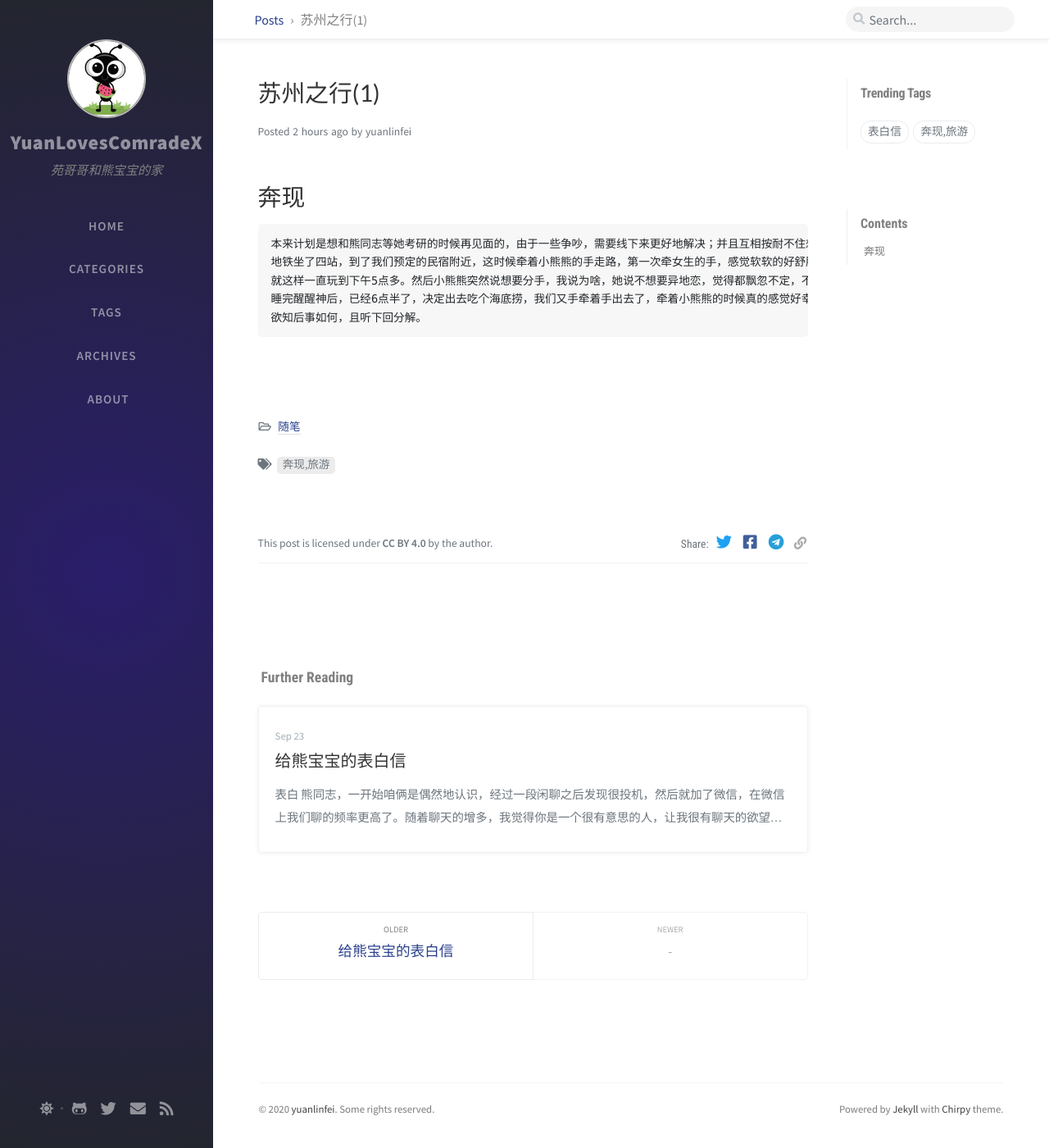
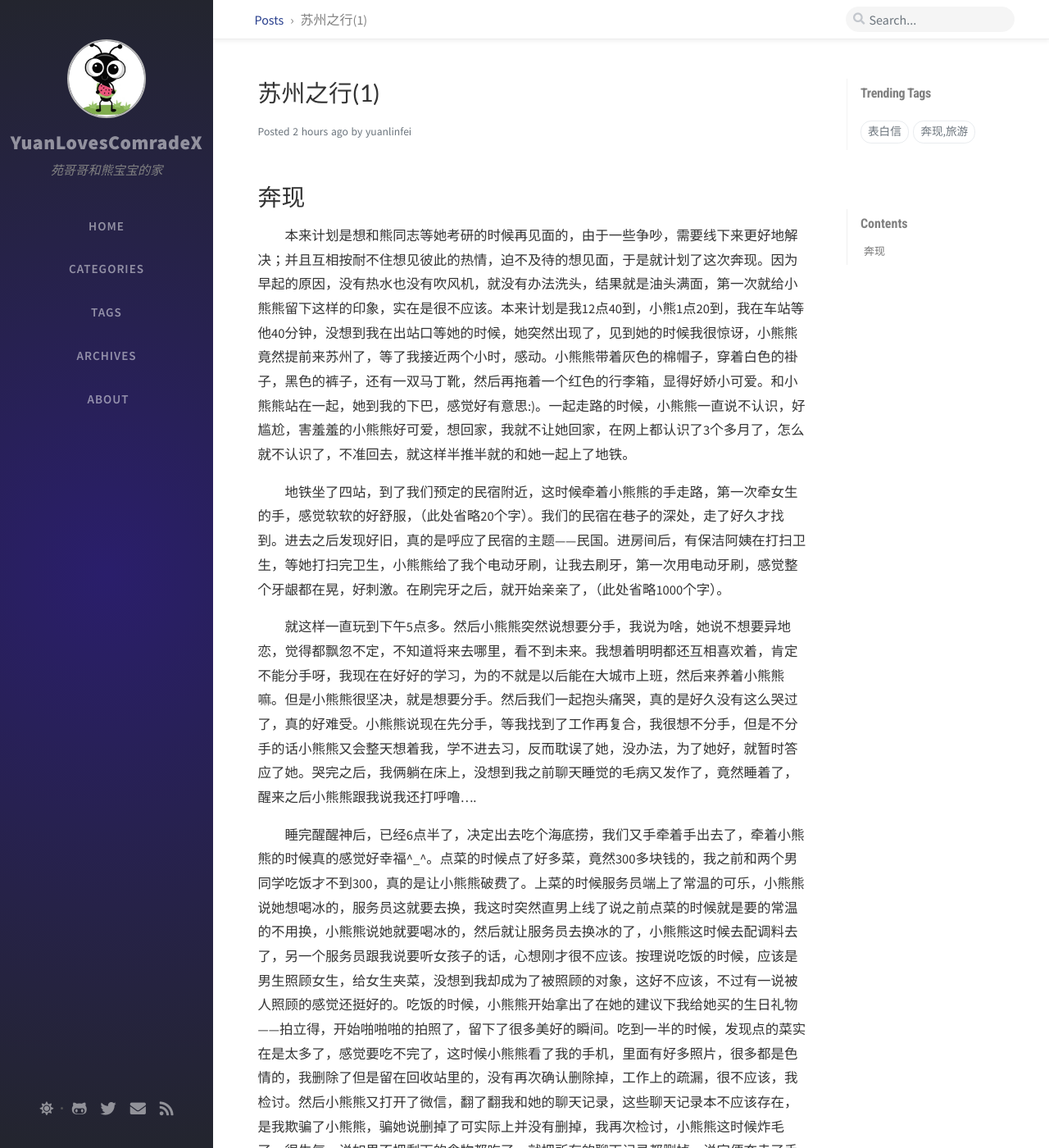
Before and after one commit to comradeXiong/comradeX.github.io, a Jekyll site: the page built from _posts/2020-11-17-苏州之行(1).md, in a window 1280 px wide and 1400 px high. Shown: the whole window at 82% size. Built offline with Jekyll 4.4.1, drawn with Linux system fonts in a browser that asks for light colours; nearby versions of some CDN libraries; comment, search, counter and statistics services are not loaded; part of the change alters nothing that is shown; some of the changed text lies outside the part shown.

Commit message:
Update 2020-11-17-苏州之行(1).md

```diff
--- a/_posts/2020-11-17-苏州之行(1).md
+++ b/_posts/2020-11-17-苏州之行(1).md
@@ -14,8 +14,12 @@ categories: 随笔
 
 # 奔现
 
-    本来计划是想和熊同志等她考研的时候再见面的，由于一些争吵，需要线下来更好地解决；并且互相按耐不住想见彼此的热情，迫不及待的想见面，于是就计划了这次奔现。因为早起的原因，没有热水也没有吹风机，就没有办法洗头，结果就是油头满面，第一次就给小熊熊留下这样的印象，实在是很不应该。本来计划是我12点40到，小熊1点20到，我在车站等他40分钟，没想到我在出站口等她的时候，她突然出现了，见到她的时候我很惊讶，小熊熊竟然提前来苏州了，等了我接近两个小时，感动。小熊熊带着灰色的棉帽子，穿着白色的褂子，黑色的裤子，还有一双马丁靴，然后再拖着一个红色的行李箱，显得好娇小可爱。和小熊熊站在一起，她到我的下巴，感觉好有意思:)。一起走路的时候，小熊熊一直说不认识，好尴尬，害羞羞的小熊熊好可爱，想回家，我就不让她回家，在网上都认识了3个多月了，怎么就不认识了，不准回去，就这样半推半就的和她一起上了地铁。
-    地铁坐了四站，到了我们预定的民宿附近，这时候牵着小熊熊的手走路，第一次牵女生的手，感觉软软的好舒服，（此处省略20个字）。我们的民宿在巷子的深处，走了好久才找到。进去之后发现好旧，真的是呼应了民宿的主题——民国。进房间后，有保洁阿姨在打扫卫生，等她打扫完卫生，小熊熊给了我个电动牙刷，让我去刷牙，第一次用电动牙刷，感觉整个牙龈都在晃，好刺激。在刷完牙之后，就开始亲亲了，（此处省略1000个字）。
-    就这样一直玩到下午5点多。然后小熊熊突然说想要分手，我说为啥，她说不想要异地恋，觉得都飘忽不定，不知道将来去哪里，看不到未来。我想着明明都还互相喜欢着，肯定不能分手呀，我现在在好好的学习，为的不就是以后能在大城市上班，然后来养着小熊熊嘛。但是小熊熊很坚决，就是想要分手。然后我们一起抱头痛哭，真的是好久没有这么哭过了，真的好难受。小熊熊说现在先分手，等我找到了工作再复合，我很想不分手，但是不分手的话小熊熊又会整天想着我，学不进去习，反而耽误了她，没办法，为了她好，就暂时答应了她。哭完之后，我俩躺在床上，没想到我之前聊天睡觉的毛病又发作了，竟然睡着了，醒来之后小熊熊跟我说我还打呼噜.....
-    睡完醒醒神后，已经6点半了，决定出去吃个海底捞，我们又手牵着手出去了，牵着小熊熊的时候真的感觉好幸福^_^。点菜的时候点了好多菜，竟然300多块钱的，我之前和两个男同学吃饭才不到300，真的是让小熊熊破费了。上菜的时候服务员端上了常温的可乐，小熊熊说她想喝冰的，服务员这就要去换，我这时突然直男上线了说之前点菜的时候就是要的常温的不用换，小熊熊说她就要喝冰的，然后就让服务员去换冰的了，小熊熊这时候去配调料去了，另一个服务员跟我说要听女孩子的话，心想刚才很不应该。按理说吃饭的时候，应该是男生照顾女生，给女生夹菜，没想到我却成为了被照顾的对象，这好不应该，不过有一说被人照顾的感觉还挺好的。吃饭的时候，小熊熊开始拿出了在她的建议下我给她买的生日礼物——拍立得，开始啪啪啪的拍照了，留下了很多美好的瞬间。吃到一半的时候，发现点的菜实在是太多了，感觉要吃不完了，这时候小熊熊看了我的手机，里面有好多照片，很多都是色情的，我删除了但是留在回收站里的，没有再次确认删除掉，工作上的疏漏，很不应该，我检讨。然后小熊熊又打开了微信，翻了翻我和她的聊天记录，这些聊天记录本不应该存在，是我欺骗了小熊熊，骗她说删掉了可实际上并没有删掉，我再次检讨，小熊熊这时候炸毛了，很生气，说如果不把剩下的食物都吃了，就把所有的聊天记录都删掉，说完便夺走了手机。我非常不想删掉这些聊天记录，毕竟是我们的曾经，从刚开始认识到在一起，还有争争吵吵，都是美好的回忆。没办法了，我只能是硬着头皮去吃这些，后面吃的实在是吃不了了，从来没有感觉食物是这么的难以下咽。不过小熊熊还是大人有大量，觉得我实在是吃不了了，也没有让我吃，小熊熊真好，爱小熊熊，mua~。
-    欲知后事如何，且听下回分解。
+&emsp;&emsp;本来计划是想和熊同志等她考研的时候再见面的，由于一些争吵，需要线下来更好地解决；并且互相按耐不住想见彼此的热情，迫不及待的想见面，于是就计划了这次奔现。因为早起的原因，没有热水也没有吹风机，就没有办法洗头，结果就是油头满面，第一次就给小熊熊留下这样的印象，实在是很不应该。本来计划是我12点40到，小熊1点20到，我在车站等他40分钟，没想到我在出站口等她的时候，她突然出现了，见到她的时候我很惊讶，小熊熊竟然提前来苏州了，等了我接近两个小时，感动。小熊熊带着灰色的棉帽子，穿着白色的褂子，黑色的裤子，还有一双马丁靴，然后再拖着一个红色的行李箱，显得好娇小可爱。和小熊熊站在一起，她到我的下巴，感觉好有意思:)。一起走路的时候，小熊熊一直说不认识，好尴尬，害羞羞的小熊熊好可爱，想回家，我就不让她回家，在网上都认识了3个多月了，怎么就不认识了，不准回去，就这样半推半就的和她一起上了地铁。
+
+&emsp;&emsp;地铁坐了四站，到了我们预定的民宿附近，这时候牵着小熊熊的手走路，第一次牵女生的手，感觉软软的好舒服，（此处省略20个字）。我们的民宿在巷子的深处，走了好久才找到。进去之后发现好旧，真的是呼应了民宿的主题——民国。进房间后，有保洁阿姨在打扫卫生，等她打扫完卫生，小熊熊给了我个电动牙刷，让我去刷牙，第一次用电动牙刷，感觉整个牙龈都在晃，好刺激。在刷完牙之后，就开始亲亲了，（此处省略1000个字）。
+
+&emsp;&emsp;就这样一直玩到下午5点多。然后小熊熊突然说想要分手，我说为啥，她说不想要异地恋，觉得都飘忽不定，不知道将来去哪里，看不到未来。我想着明明都还互相喜欢着，肯定不能分手呀，我现在在好好的学习，为的不就是以后能在大城市上班，然后来养着小熊熊嘛。但是小熊熊很坚决，就是想要分手。然后我们一起抱头痛哭，真的是好久没有这么哭过了，真的好难受。小熊熊说现在先分手，等我找到了工作再复合，我很想不分手，但是不分手的话小熊熊又会整天想着我，学不进去习，反而耽误了她，没办法，为了她好，就暂时答应了她。哭完之后，我俩躺在床上，没想到我之前聊天睡觉的毛病又发作了，竟然睡着了，醒来之后小熊熊跟我说我还打呼噜....
+
+&emsp;&emsp;睡完醒醒神后，已经6点半了，决定出去吃个海底捞，我们又手牵着手出去了，牵着小熊熊的时候真的感觉好幸福^_^。点菜的时候点了好多菜，竟然300多块钱的，我之前和两个男同学吃饭才不到300，真的是让小熊熊破费了。上菜的时候服务员端上了常温的可乐，小熊熊说她想喝冰的，服务员这就要去换，我这时突然直男上线了说之前点菜的时候就是要的常温的不用换，小熊熊说她就要喝冰的，然后就让服务员去换冰的了，小熊熊这时候去配调料去了，另一个服务员跟我说要听女孩子的话，心想刚才很不应该。按理说吃饭的时候，应该是男生照顾女生，给女生夹菜，没想到我却成为了被照顾的对象，这好不应该，不过有一说被人照顾的感觉还挺好的。吃饭的时候，小熊熊开始拿出了在她的建议下我给她买的生日礼物——拍立得，开始啪啪啪的拍照了，留下了很多美好的瞬间。吃到一半的时候，发现点的菜实在是太多了，感觉要吃不完了，这时候小熊熊看了我的手机，里面有好多照片，很多都是色情的，我删除了但是留在回收站里的，没有再次确认删除掉，工作上的疏漏，很不应该，我检讨。然后小熊熊又打开了微信，翻了翻我和她的聊天记录，这些聊天记录本不应该存在，是我欺骗了小熊熊，骗她说删掉了可实际上并没有删掉，我再次检讨，小熊熊这时候炸毛了，很生气，说如果不把剩下的食物都吃了，就把所有的聊天记录都删掉，说完便夺走了手机。我非常不想删掉这些聊天记录，毕竟是我们的曾经，从刚开始认识到在一起，还有争争吵吵，都是美好的回忆。没办法了，我只能是硬着头皮去吃这些，后面吃的实在是吃不了了，从来没有感觉食物是这么的难以下咽。不过小熊熊还是大人有大量，觉得我实在是吃不了了，也没有让我吃，小熊熊真好，爱小熊熊，mua~。
+
+&emsp;&emsp;欲知后事如何，且听下回分解。
```
